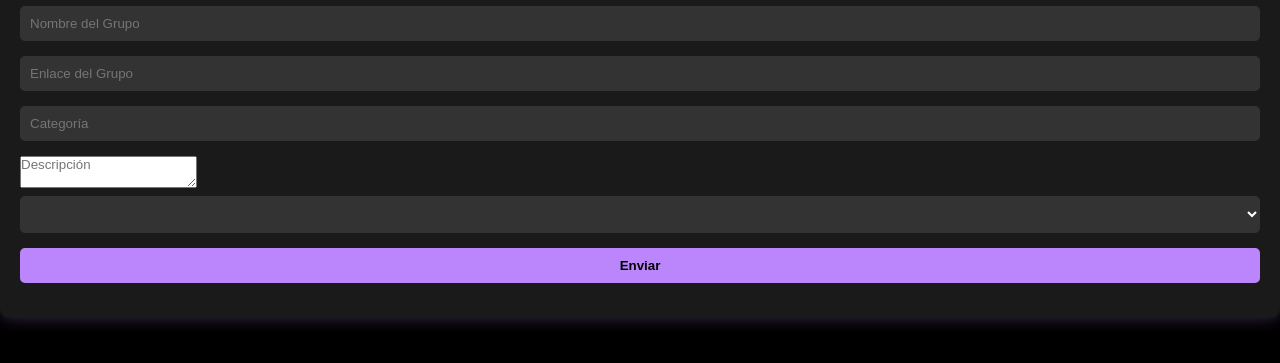
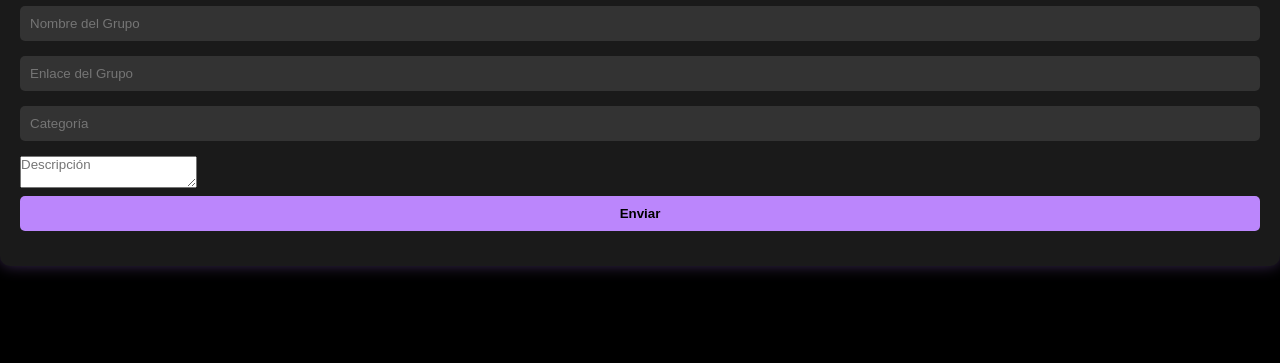
Before and after one commit to ManuelLanza122/P-gina, a plain HTML site: page register.html in a window 1280 px wide. Shown: the part 65-428 px from the top of the page. Drawn offline with Linux system fonts and the light colour scheme.

Commit message:
Update register.html

```diff
--- a/register.html
+++ b/register.html
@@ -14,7 +14,6 @@
         <input type="url" id="link" placeholder="Enlace del Grupo" required>
         <input type="text" id="categoria" placeholder="Categoría" required>
         <textarea id="descripcion" placeholder="Descripción" maxlength="60" required></textarea>
-        <select id="pais" required></select>
         <button type="submit">Enviar</button>
     </form>
 </body>
```
